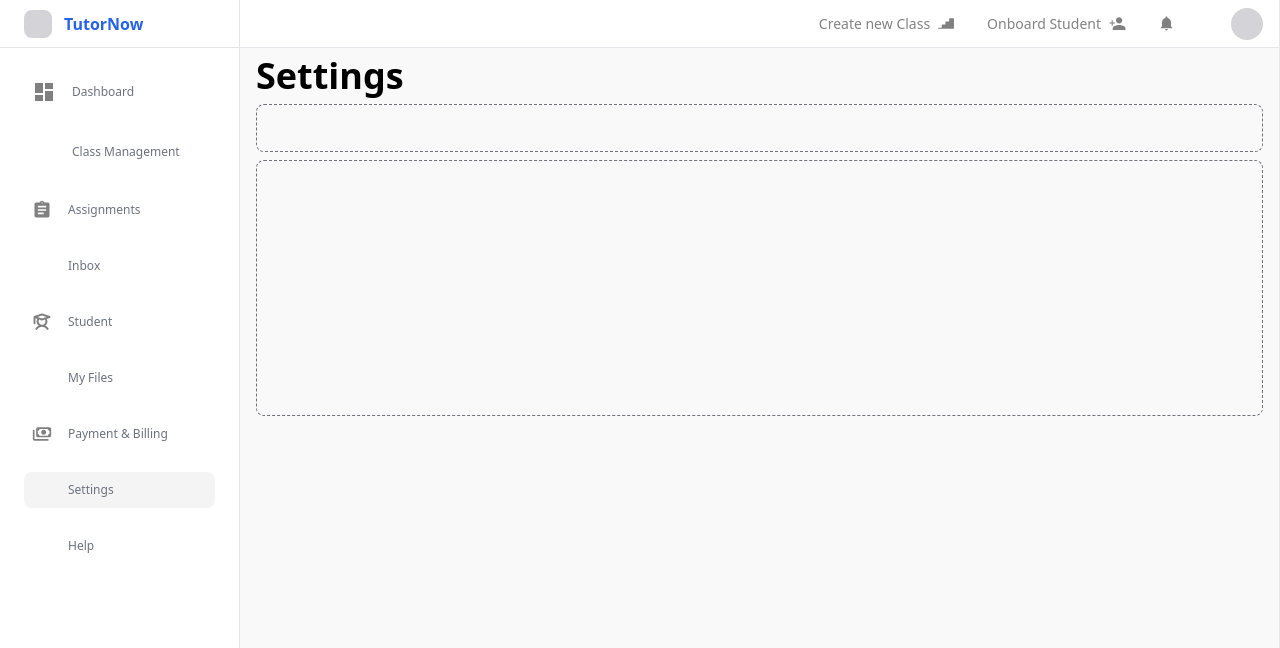
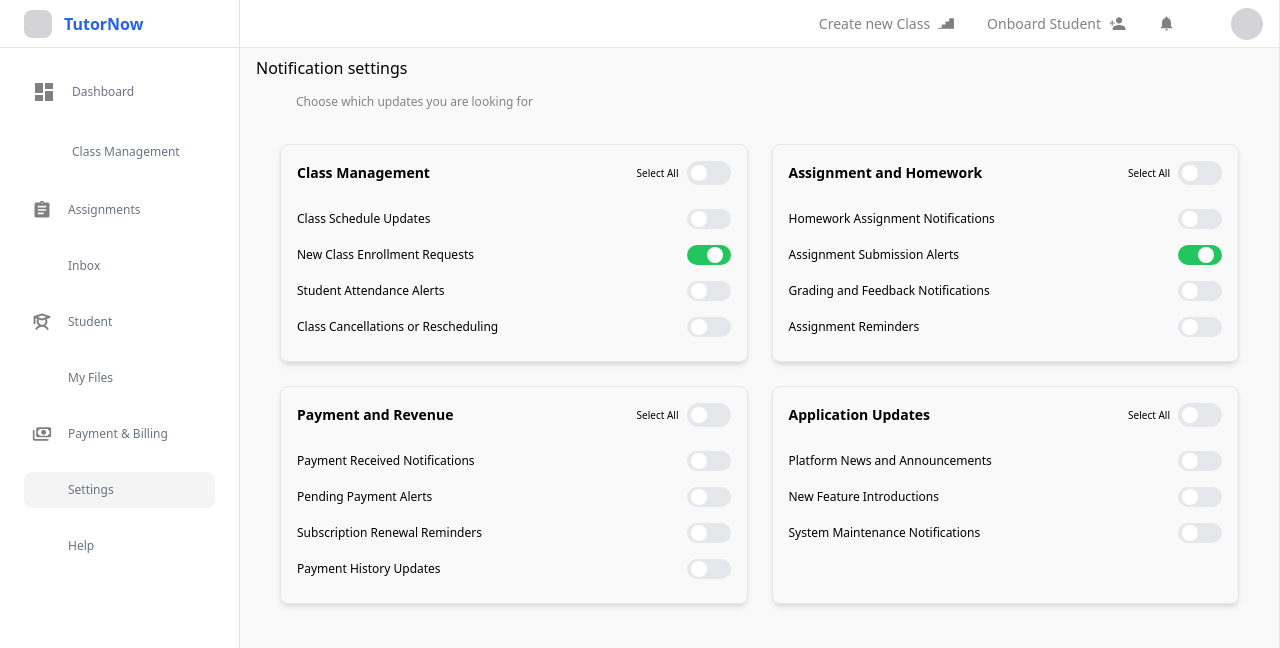
Before and after one commit to SiddhantXelp/Tuto-FE, a Next.js app: page /settings in a window 1280 px wide. Shown: the top 648 px of the page. Built offline with nearby package versions, Linux system fonts and the light colour scheme; some icons are missing.

Commit message:
settings sceen ui completed

```diff
--- a/src/app/settings/page.tsx
+++ b/src/app/settings/page.tsx
@@ -1,15 +1,179 @@
-import React from 'react';
+
+"use client"
+import React, { useState } from 'react';
 import TabNavigator from "../TabNavigator/page";
 
-const SettingsPage = () => {
+type ToggleProps = {
+  id: string;
+  label: string;
+  enabled: boolean;
+  onToggle: (id: string) => void;
+};
+
+const ToggleSwitch: React.FC<ToggleProps> = ({ id, label, enabled, onToggle }) => (
+  <div className="flex items-center justify-between py-2">
+    <span className='text-xs'>{label}</span>
+    <button
+      onClick={() => onToggle(id)}
+      className={`relative inline-flex h-5 w-11 items-center rounded-full transition-colors duration-200 ease-in-out ${
+        enabled ? 'bg-green-500' : 'bg-gray-200'
+      }`}
+    >
+      <span
+        className={`inline-block h-4 w-4 transform rounded-full bg-white transition-transform duration-200 ease-in-out ${
+          enabled ? 'translate-x-5' : 'translate-x-1'
+        }`}
+      />
+    </button>
+  </div>
+);
+
+type NotificationCategory = {
+  id: string;
+  title: string;
+  toggles: { id: string; label: string; enabled: boolean }[];
+};
+
+type CategoryProps = {
+  category: NotificationCategory;
+  onToggleAll: (categoryId: string) => void;
+  onToggleItem: (categoryId: string, toggleId: string) => void;
+};
+
+const NotificationCategory: React.FC<CategoryProps> = ({ category, onToggleAll, onToggleItem }) => {
+  const allEnabled = category.toggles.every(toggle => toggle.enabled);
+
+  return (
+    <div className="notification-category p-4 border rounded-lg shadow-md">
+      <div className="flex items-center justify-between mb-4">
+        <span className="text-sm font-semibold">{category.title}</span>
+        <div className='flex flex-row justify-evenly align-middle items-center'>
+          <span className='text-xxs mr-2'>Select All</span>
+       <button
+          onClick={() => onToggleAll(category.id)}
+          className={`relative inline-flex h-6 w-11 items-center rounded-full transition-colors duration-200 ease-in-out ${
+            allEnabled ? 'bg-green-500' : 'bg-gray-200'
+          }`}
+        >
+          <span
+            className={`inline-block h-4 w-4 transform rounded-full bg-white transition-transform duration-200 ease-in-out ${
+              allEnabled ? 'translate-x-5' : 'translate-x-1'
+            }`}
+          />
+        </button>
+        </div>
+      </div>
+      {category.toggles.map(toggle => (
+        <ToggleSwitch
+          key={toggle.id}
+          id={toggle.id}
+          label={toggle.label}
+          enabled={toggle.enabled}
+          onToggle={() => onToggleItem(category.id, toggle.id)}
+        />
+      ))}
+    </div>
+  );
+};
+
+const NotificationSettings: React.FC = () => {
+  const [settings, setSettings] = useState<NotificationCategory[]>([
+    {
+      id: 'class-management',
+      title: 'Class Management',
+      toggles: [
+        { id: 'class-schedule', label: 'Class Schedule Updates', enabled: false },
+        { id: 'class-enrollment', label: 'New Class Enrollment Requests', enabled: true },
+        { id: 'attendance', label: 'Student Attendance Alerts', enabled: false },
+        { id: 'cancellations', label: 'Class Cancellations or Rescheduling', enabled: false },
+      ],
+    },
+    {
+      id: 'assignment-homework',
+      title: 'Assignment and Homework',
+      toggles: [
+        { id: 'homework', label: 'Homework Assignment Notifications', enabled: false },
+        { id: 'submission', label: 'Assignment Submission Alerts', enabled: true },
+        { id: 'grading', label: 'Grading and Feedback Notifications', enabled: false },
+        { id: 'reminders', label: 'Assignment Reminders', enabled: false },
+      ],
+    },
+    {
+      id: 'payment-revenue',
+      title: 'Payment and Revenue',
+      toggles: [
+        { id: 'payment-received', label: 'Payment Received Notifications', enabled: false },
+        { id: 'pending-payment', label: 'Pending Payment Alerts', enabled: false },
+        { id: 'subscription-renewal', label: 'Subscription Renewal Reminders', enabled: false },
+        { id: 'payment-history', label: 'Payment History Updates', enabled: false },
+      ],
+    },
+    {
+      id: 'application-updates',
+      title: 'Application Updates',
+      toggles: [
+        { id: 'news-announcements', label: 'Platform News and Announcements', enabled: false },
+        { id: 'new-features', label: 'New Feature Introductions', enabled: false },
+        { id: 'system-maintenance', label: 'System Maintenance Notifications', enabled: false },
+      ],
+    },
+  ]);
+
+  const handleToggleAll = (categoryId: string) => {
+    setSettings(prevSettings =>
+      prevSettings.map(category =>
+        category.id === categoryId
+          ? {
+              ...category,
+              toggles: category.toggles.map(toggle => ({
+                ...toggle,
+                enabled: !category.toggles.every(t => t.enabled),
+              })),
+            }
+          : category
+      )
+    );
+  };
+
+  const handleToggleItem = (categoryId: string, toggleId: string) => {
+    setSettings(prevSettings =>
+      prevSettings.map(category =>
+        category.id === categoryId
+          ? {
+              ...category,
+              toggles: category.toggles.map(toggle =>
+                toggle.id === toggleId ? { ...toggle, enabled: !toggle.enabled } : toggle
+              ),
+            }
+          : category
+      )
+    );
+  };
+  console.log(settings,"settings");
+
+
   return (
     <TabNavigator>
-      <span className="font-bold text-4xl">Settings</span>
-
-      <div className="border-dashed border border-zinc-500 w-full h-12 rounded-lg"></div>
-      <div className="border-dashed border border-zinc-500 w-full h-64 rounded-lg"></div>
+      <>
+       <div>
+        <span>Notification settings</span>
+      </div>
+      <div className='ml-10'>
+        <span className='text-buttonGray text-xs'>Choose which updates you are looking for</span>
+      </div>
+    <div className="notification-settings grid grid-cols-1 md:grid-cols-2 gap-6 p-6">
+      {settings.map(category => (
+        <NotificationCategory
+          key={category.id}
+          category={category}
+          onToggleAll={handleToggleAll}
+          onToggleItem={handleToggleItem}
+        />
+      ))}
+    </div>
+    </>
     </TabNavigator>
   );
 };
 
-export default SettingsPage;
+export default NotificationSettings;
```
